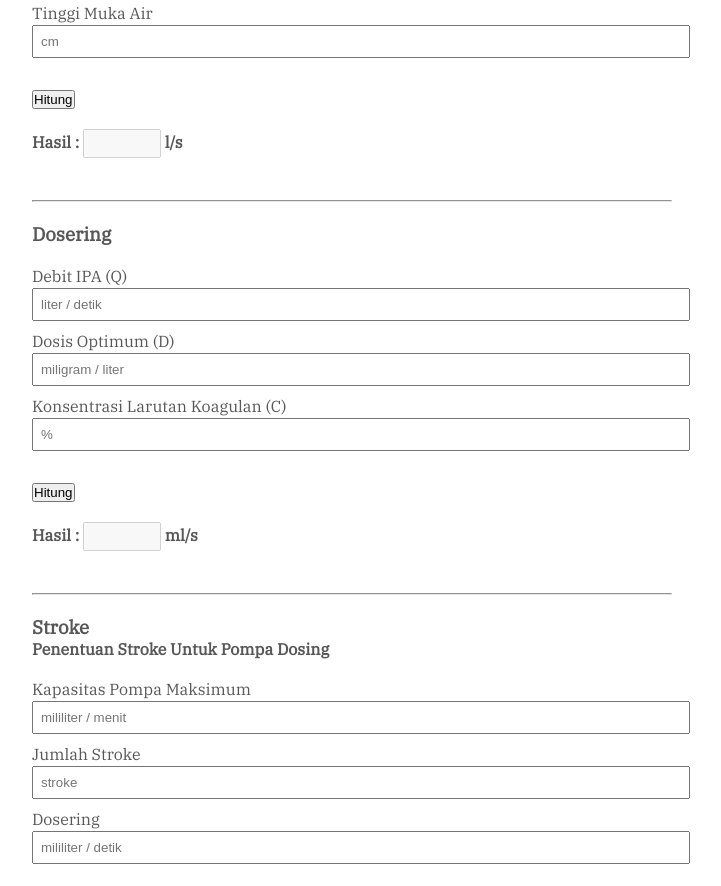
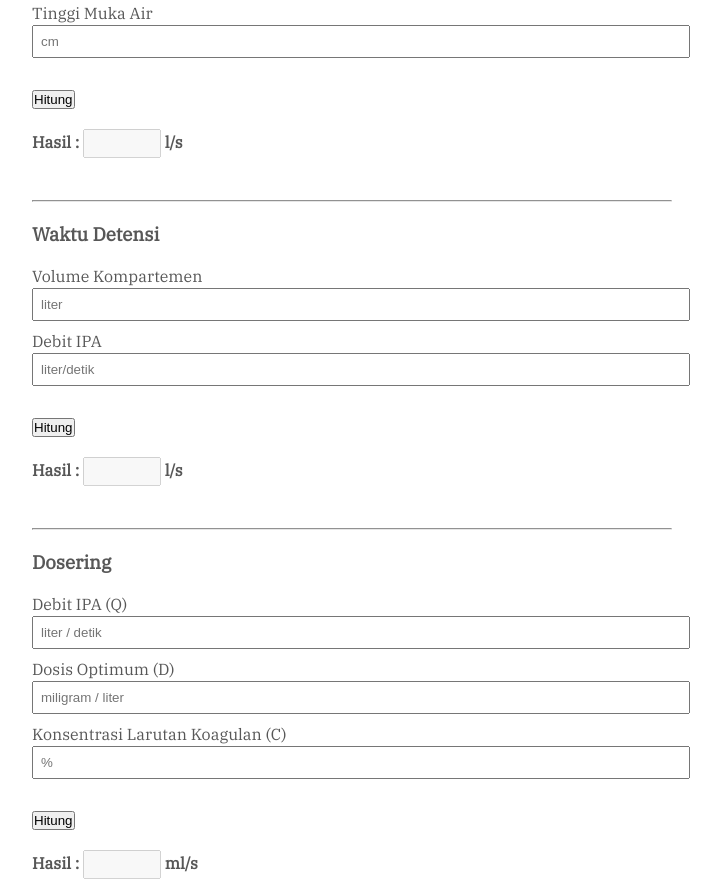
Before and after one commit to anugrahra/kalipa, a plain HTML site: page index.html in a window 1280 px wide. Shown: the part 969-1855 px from the top of the page, without its empty margins (288-1009 px from the left). Drawn offline with nearby package versions, Linux system fonts and the light colour scheme.

Commit message:
tambah rumus waktu detensi

```diff
--- a/index.html
+++ b/index.html
@@ -20,6 +20,7 @@
 				<a href="#konsenkoagulan">Konsentrasi Koagulan</a>&nbsp;|&nbsp;
 				<a href="#jartest">Jar Test</a>&nbsp;|&nbsp;
 				<a href="#vnotch">V-notch 90&deg;</a>&nbsp;|&nbsp;
+				<a href="#vnotch">Waktu Detensi</a>&nbsp;|&nbsp;
 				<a href="#dosering">Dosering</a>&nbsp;|&nbsp;
 				<a href="#stroke">Stroke</a>&nbsp;|&nbsp;
 				<a href="#tentang">Tentang</a>
@@ -70,6 +71,20 @@
 				<button onclick="hitungVnotch()">Hitung</button>
 				<br><br>
 				<b>Hasil : <input type="text" id="hasilVnotch" class="hasilhitung" disabled> l/s</b>
+			</div>
+
+			<!-- waktu detensi -->
+			<div id="tdetensi">
+				<br><br><hr><br>
+				<h3>Waktu Detensi</h3>
+				<br>
+				<label for="vkompartemen">Volume Kompartemen</label><br>
+				<input id="vkompartemen" class="inputtext" type="number" placeholder="liter" required><br>
+				<label for="debitipadetensi">Debit IPA</label><br>
+				<input id="debitipadetensi" class="inputtext" type="number" placeholder="liter/detik" required><br><br>
+				<button onclick="hitungTdetensi()">Hitung</button>
+				<br><br>
+				<b>Hasil : <input type="text" id="hasilTdetensi" class="hasilhitung" disabled> l/s</b>
 			</div>
 
 			<!-- Dosering -->
--- a/js/script.js
+++ b/js/script.js
@@ -19,12 +19,23 @@ function hitungJartest() {
 	document.getElementById("hJarTest").value = volumekoagulan;
 }
 
+//V-notch 90
 function hitungVnotch() {
 	var hvnotch = document.getElementById("hvnotch").value;
 
 	var debitVnotch = 1.39 * Math.pow( hvnotch, 5/2 );
 
 	document.getElementById("hasilVnotch").value = debitVnotch;
+}
+
+//Waktu Detensi
+function hitungTdetensi() {
+	var vkompartemen = document.getElementById("vkompartemen").value;
+	var debitipadetensi = document.getElementById("debitipadetensi").value;
+
+	var waktuDetensi = vkompartemen / debitipadetensi;
+
+	document.getElementById("hasilTdetensi").value = waktuDetensi;
 }
 
 //Dosering
```
